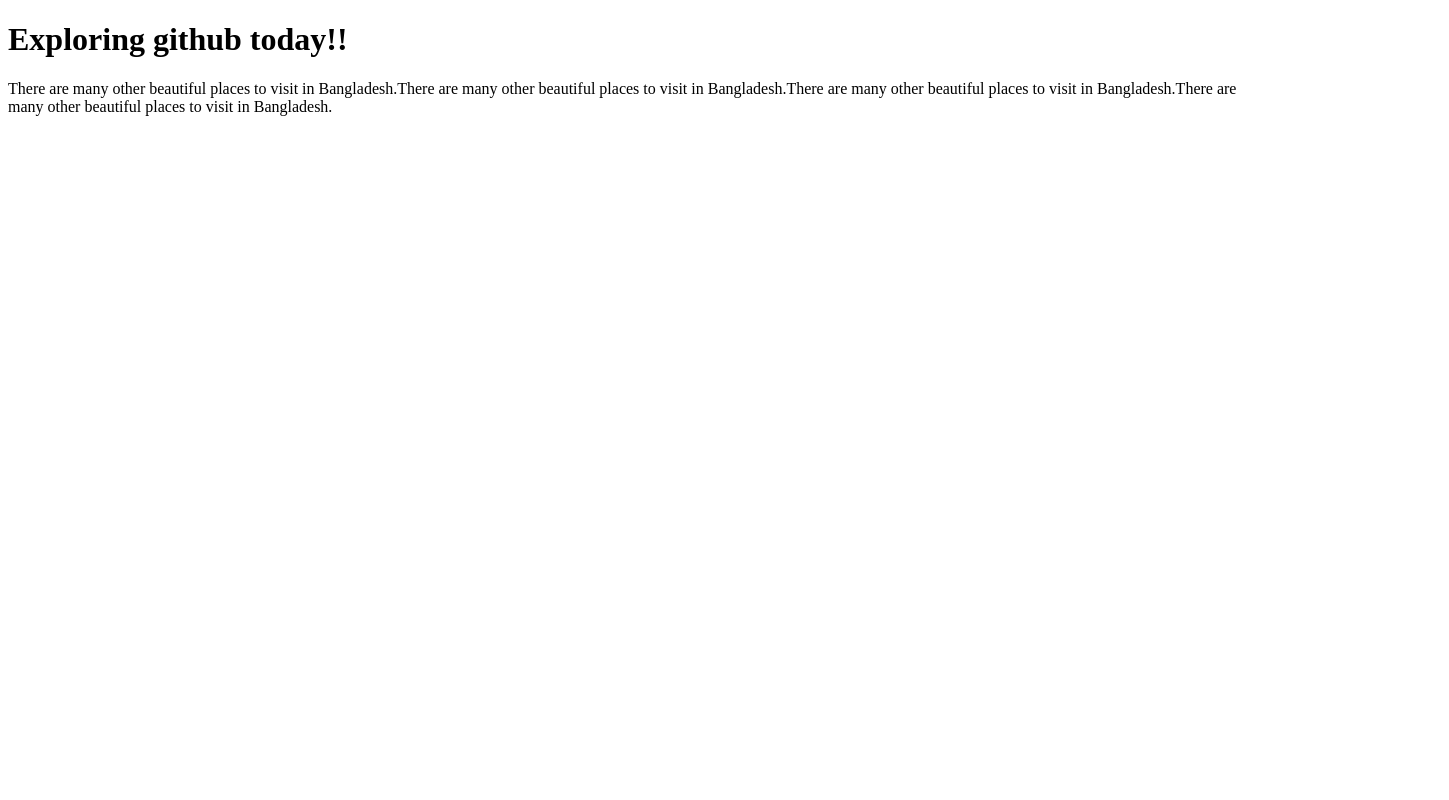
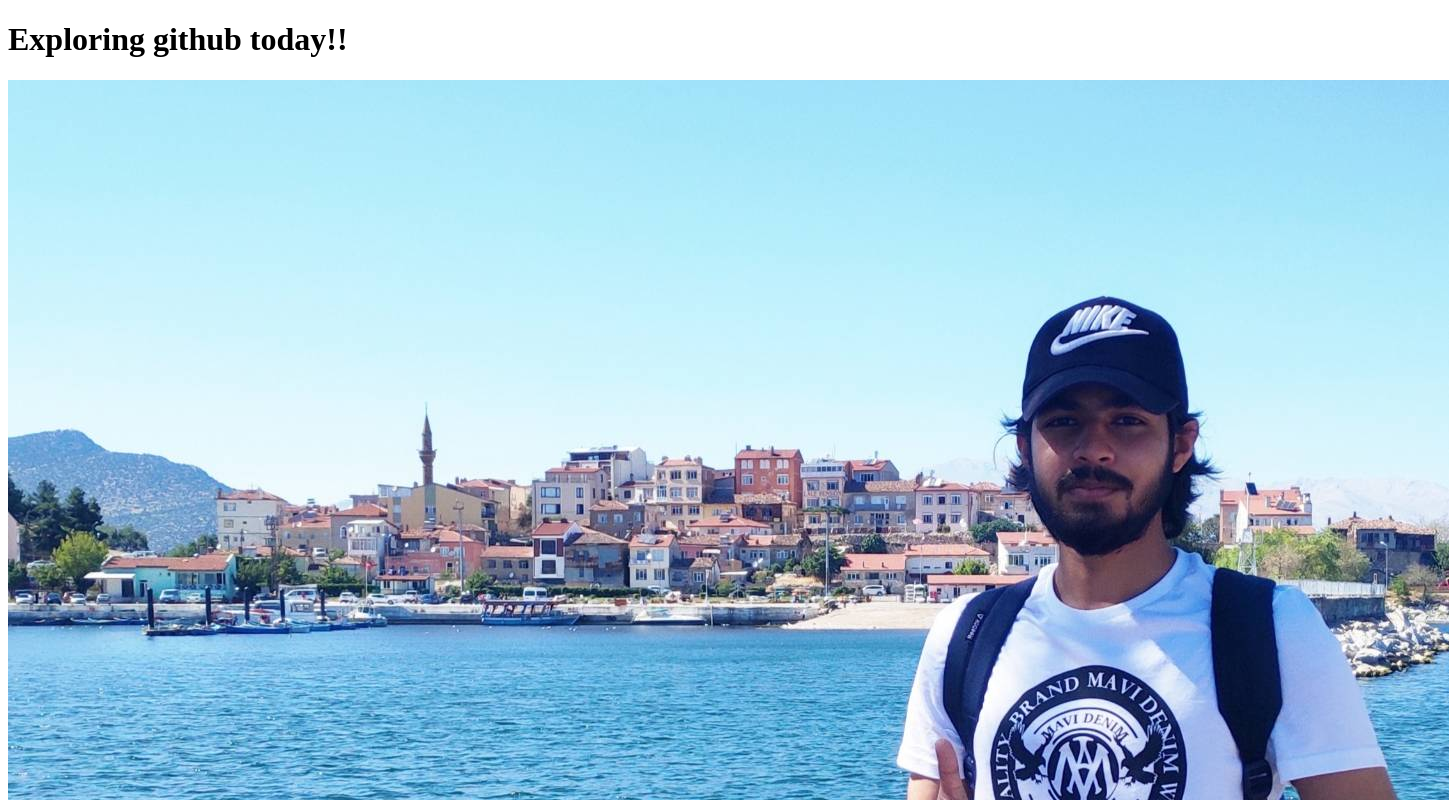
Before and after one commit to nomannizame/my-second-repo, a plain HTML site: page index.html in a window 1280 px wide. Shown: the top 800 px of the page, 1449 px wide, since content can reach past the window. Drawn offline with Linux system fonts and the light colour scheme.

Commit message:
photo added

```diff
--- a/index.html
+++ b/index.html
@@ -10,6 +10,7 @@
 
 <body>
     <h1>Exploring github today!!</h1>
+    <img src="isparta.jpeg" alt="">
     <p>There are many other beautiful places to visit in Bangladesh.There are many other beautiful places to visit in
         Bangladesh.There are many other beautiful places to visit in Bangladesh.There are many other beautiful places to
         visit in Bangladesh.</p>
```
Also changed, not shown: isparta.jpeg (added).
